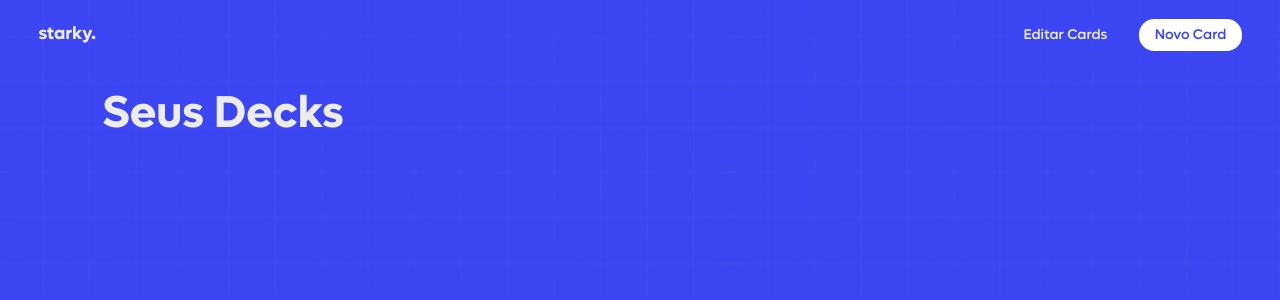
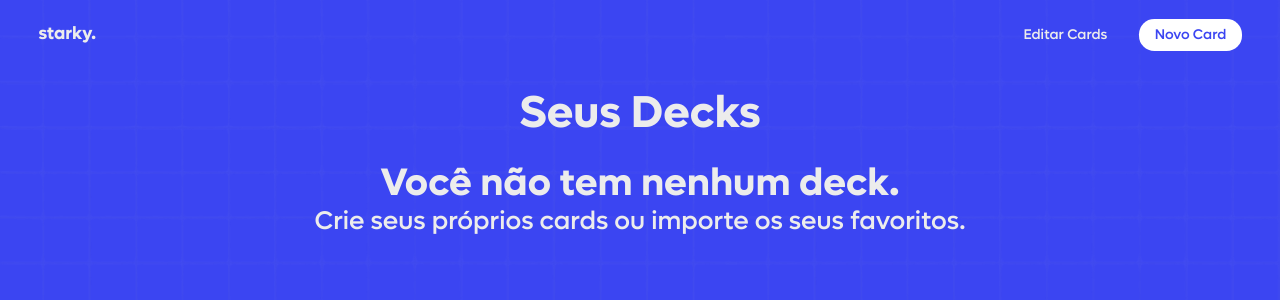
Before and after one commit to felipesoarws/Starky, a React (Vite) app: page /app in a window 1280 px wide. Shown: the top 300 px of the page. Built offline with nearby package versions, Linux system fonts and the light colour scheme.

Commit message:
app pt 10: mudar status do card para novo assim que finalizar a edição

```diff
--- a/src/components/ReviewDeck.jsx
+++ b/src/components/ReviewDeck.jsx
@@ -92,7 +92,7 @@ const ReviewDeck = ({
                   <>card para revisar</>
                 )}
               </h1>
-              <div className="flex flex-col items-start justify-between gap-5 mt-4 lg:mt-[1vw] lg:flex-row lg:gap-[2vw]">
+              <div className="flex flex-col items-start justify-between gap-5 mt-4 lg:mt-[1vw] lg:flex-row lg:gap-[.5vw]">
                 <div className="flex flex-col gap-2 lg:gap-[1vw]">
                   {showAnswer ? (
                     <div
@@ -162,10 +162,10 @@ const ReviewDeck = ({
                     </button>
                   )}
                 </div>
-                <div className="flex flex-col items-start justify-start gap-2 lg:gap-[1vw] lg:h-[15vh]">
+                <div className="flex flex-col items-start justify-start gap-2 lg:gap-[1vw] lg:h-[15vh] lg:-translate-x-[1vw]">
                   {showAnswer ? (
                     <>
-                      <h1 className="lufga-bold text-2xl lg:text-[2vw]">
+                      <h1 className="lufga-bold text-2xl lg:text-[1.8vw]">
                         Qual foi a dificuldade?
                       </h1>
                       <div className="flex flex-col items-start gap-2 lg:gap-[1vw]">
--- a/src/pages/Application.jsx
+++ b/src/pages/Application.jsx
@@ -344,6 +344,8 @@ const Application = () => {
       category: editedCategory || selectedEditCard.category,
       question: editedQuestion || selectedEditCard.question,
       answer: editedAnswer || selectedEditCard.question,
+      nextReviewDate: getLocalDate(),
+      status: "new",
     };
 
     setCards((prevCards) => {
@@ -604,7 +606,19 @@ const Application = () => {
           handleNewCardSubmit={handleNewCardSubmit}
         />
         <div className="flex flex-col gap-4 lg:gap-[1.5vw] lg:mx-[5vw] ">
-          <h1 className="lufga-bold text-4xl lg:text-[3.5vw]">Seus Decks</h1>
+          <h1 className="lufga-bold text-center text-4xl lg:text-[3.5vw]">
+            Seus Decks
+          </h1>
+          {cards.length < 1 && (
+            <div className="text-center lg:leading-[2vw]">
+              <h1 className="lufga-bold text-2xl lg:text-[3vw]">
+                Você não tem nenhum deck.
+              </h1>
+              <h1 className="lufga-med text-[1.3rem] lg:text-[2vw]">
+                Crie seus próprios cards ou importe os seus favoritos.
+              </h1>
+            </div>
+          )}
           <div className="flex flex-wrap">
             {Object.keys(groupedFlashcards).map((category) => {
               const totalCards = groupedFlashcards[category].filter(
```
